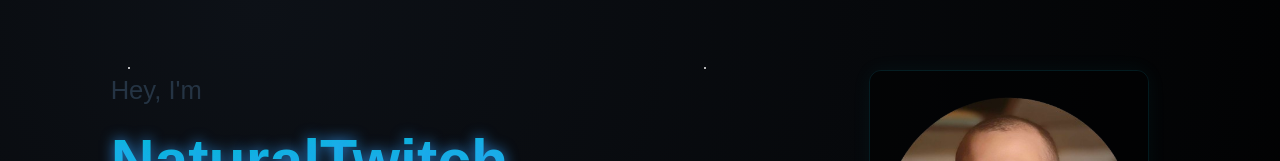
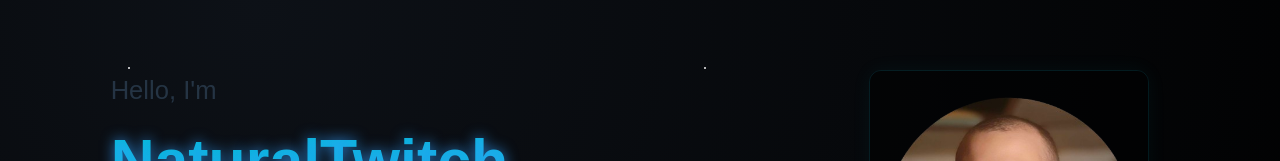
Before and after one commit to NaturalTwitch/portfolio-nc, a Vue app: page / in a window 1280 px wide. Shown: the part 151-312 px from the top of the page. Built offline with nearby package versions, Linux system fonts and the light colour scheme.

Commit message:
Changed Wording

```diff
--- a/src/views/HomeView.vue
+++ b/src/views/HomeView.vue
@@ -8,7 +8,7 @@
     <div class="stars"></div>
     <div class="landing-inner">
       <div class="text-block">
-        <h1 class="intro">Hey, I'm</h1>
+        <h1 class="intro">Hello, I'm</h1>
         <h1 class="fancyName">NaturalTwitch</h1>
         <p class="subtitle">Full-Stack Developer • Automation Enthusiast • Creator of Mursy</p>
         <ul class="roles">
```
